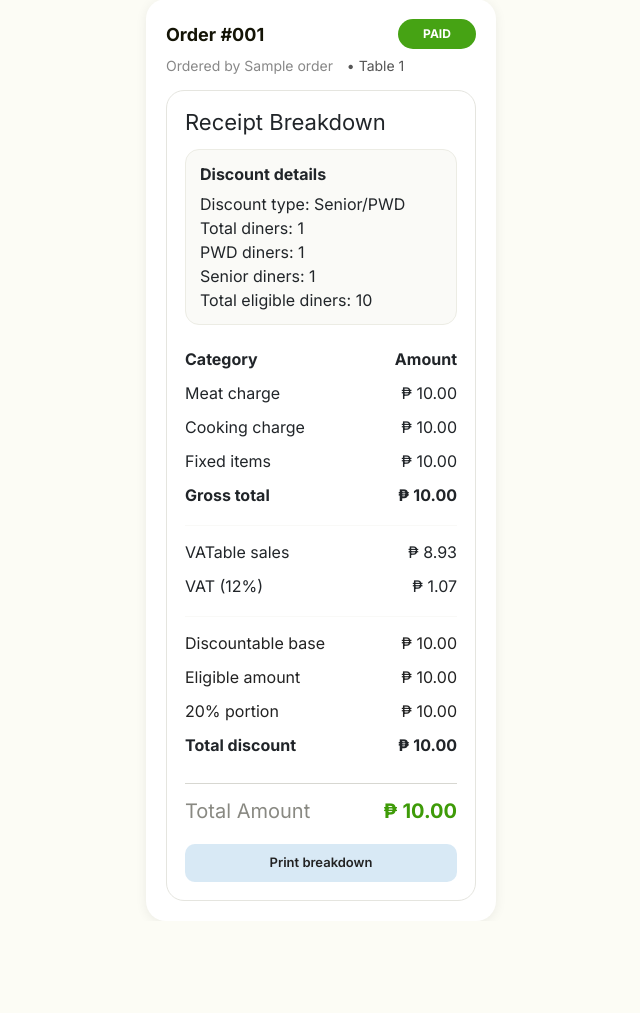
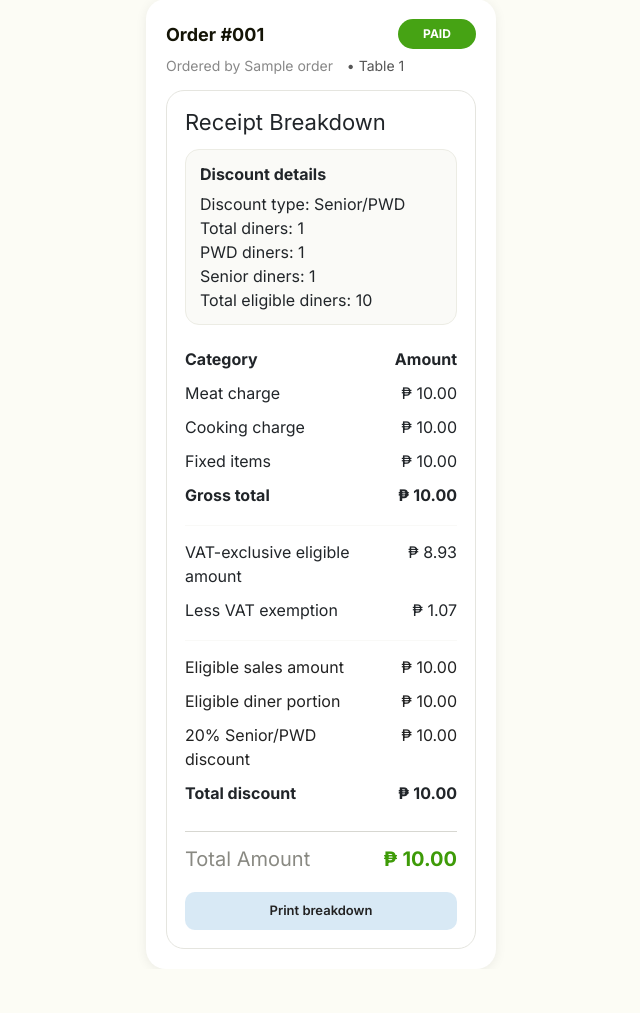
Before and after one commit to roblim8/jsquared, a Django app: template jsquared_app/templates/jsquared_app/order_checkout.html in a window 1280 px wide. Shown: the part 69-1082 px from the top of the page, without its empty margins (319-959 px from the left). Before the commit the page ends 970 px from the top, so only its background shows below. Run offline with Django 5.2, Linux system fonts and the light colour scheme; tables that the repository leaves empty hold one stand-in row (values such as "Sample post"); the template is opened without the code that fills it: values that come from a table or form of the project are taken from there, most other values are stand-ins (such as "Sample title", 1, 10 or a date in 2020).

Commit message:
Clarify checkout discount receipt labels

```diff
--- a/jsquared_app/templates/jsquared_app/order_checkout.html
+++ b/jsquared_app/templates/jsquared_app/order_checkout.html
@@ -261,11 +261,23 @@ table {
         </tr>
 
         <tr>
-          <td>VATable sales</td>
+          <td>
+            {% if order.discount %}
+              VAT-exclusive eligible amount
+            {% else %}
+              VATable sales
+            {% endif %}
+          </td>
           <td id="receipt-vatable-sales">₱ 0.00</td>
         </tr>
         <tr>
-          <td>VAT (12%)</td>
+          <td>
+            {% if order.discount %}
+              Less VAT exemption
+            {% else %}
+              VAT (12%)
+            {% endif %}
+          </td>
           <td id="receipt-vat-amount">₱ 0.00</td>
         </tr>
 
@@ -281,15 +293,15 @@ table {
           </tr>
           {% else %}
           <tr class="receipt-discount-row">
-            <td>Discountable base</td>
+            <td>Eligible sales amount</td>
             <td>₱ {{ discount_breakdown.discountable_base|floatformat:2|intcomma }}</td>
           </tr>
           <tr class="receipt-discount-row">
-            <td>Eligible amount</td>
+            <td>Eligible diner portion</td>
             <td>₱ {{ discount_breakdown.eligible_amount|floatformat:2|intcomma }}</td>
           </tr>
           <tr class="receipt-discount-row">
-            <td>20% portion</td>
+            <td>20% Senior/PWD discount</td>
             <td>₱ {{ discount_breakdown.discount_20_amount|floatformat:2|intcomma }}</td>
           </tr>
           {% endif %}
```
